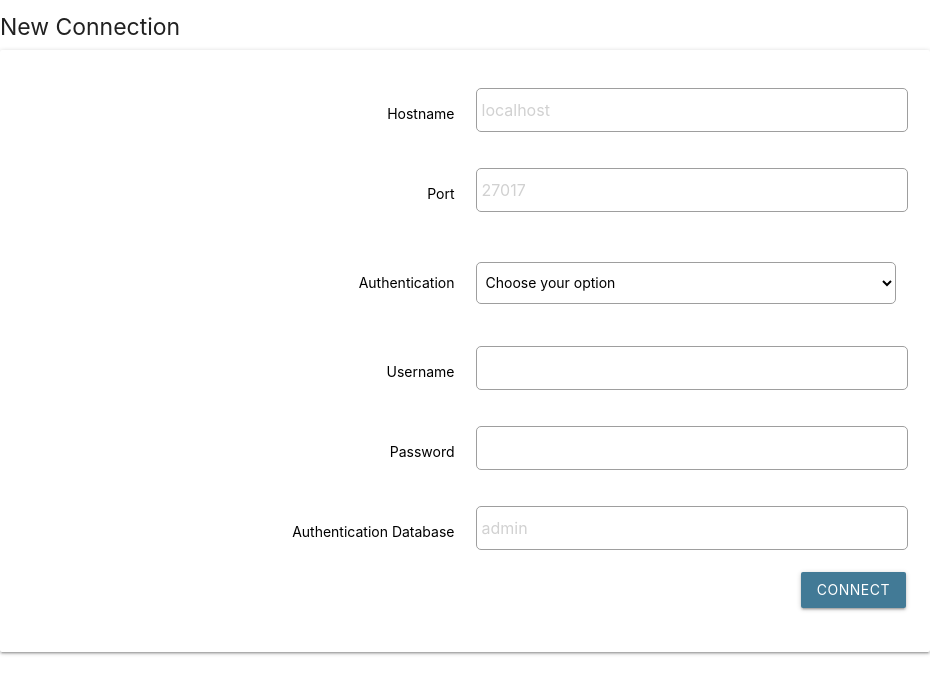
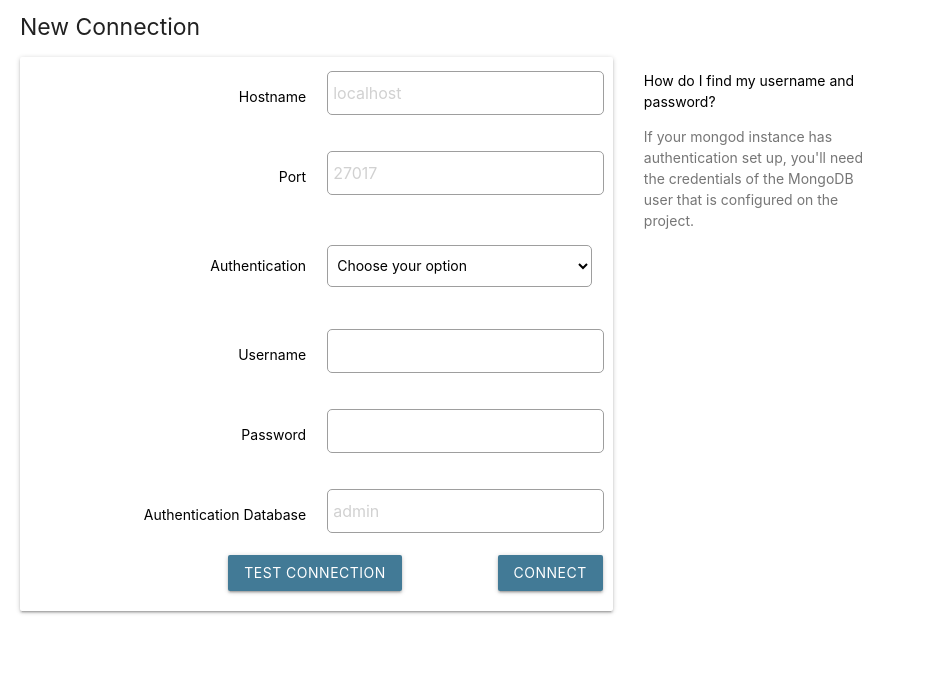
Before and after one commit to Prithvipal/db-touch, an Electron app: page app/new_connection.html in a window 930 px wide. Drawn offline with Linux system fonts and the light colour scheme.

Commit message:
feat: modify new connection window UI

```diff
--- a/app/new_connection.html
+++ b/app/new_connection.html
@@ -11,11 +11,12 @@
 
 </head>
 <body>
-    <div class="col s12 m8 offset-m2 l6 offset-l3">
+    <div class="row">
+        <div class="col s12 m12" style="padding: 0 20px;">
             <div class="">
                 <h5>New Connection</h5>
             </div>
-        <div class="card-panel white">
+            <div class="card-panel white col s8 m8">
 
                 <div class="row">
                     <form class="col s12">
@@ -88,7 +89,10 @@
                           </div>
                       </div>
                       <div class="row m-b-0">
-                    <div class="col s12 m12">
+                        <div class="col s4 m4">
+                        </div>
+                        <div class="col s8 m8">
+                            <button class="btn waves-effect waves-light left btn-clour" type="submit" name="action">Test Connection</button>
                             <button class="btn waves-effect waves-light right btn-clour" type="submit" name="action">Connect</button>
                         </div>
                       </div>
@@ -96,6 +100,14 @@
                     </form>
                   </div>
             </div>
+            <div class="col s4 m4">
+                <div style="padding: 20px;">
+                    <label>How do I find my username and password?</label>
+                    <p style="color: #767676;">If your mongod instance has authentication set up, you'll need the credentials of the MongoDB user that is configured on the project.</p>
                 </div>
+          </div>
+          </div>
+    </div>
+
 </body>
 </html>
```
Also changed, not shown: main.js (+7 -6 lines). Lines whose indentation alone changed are shown as unchanged.
